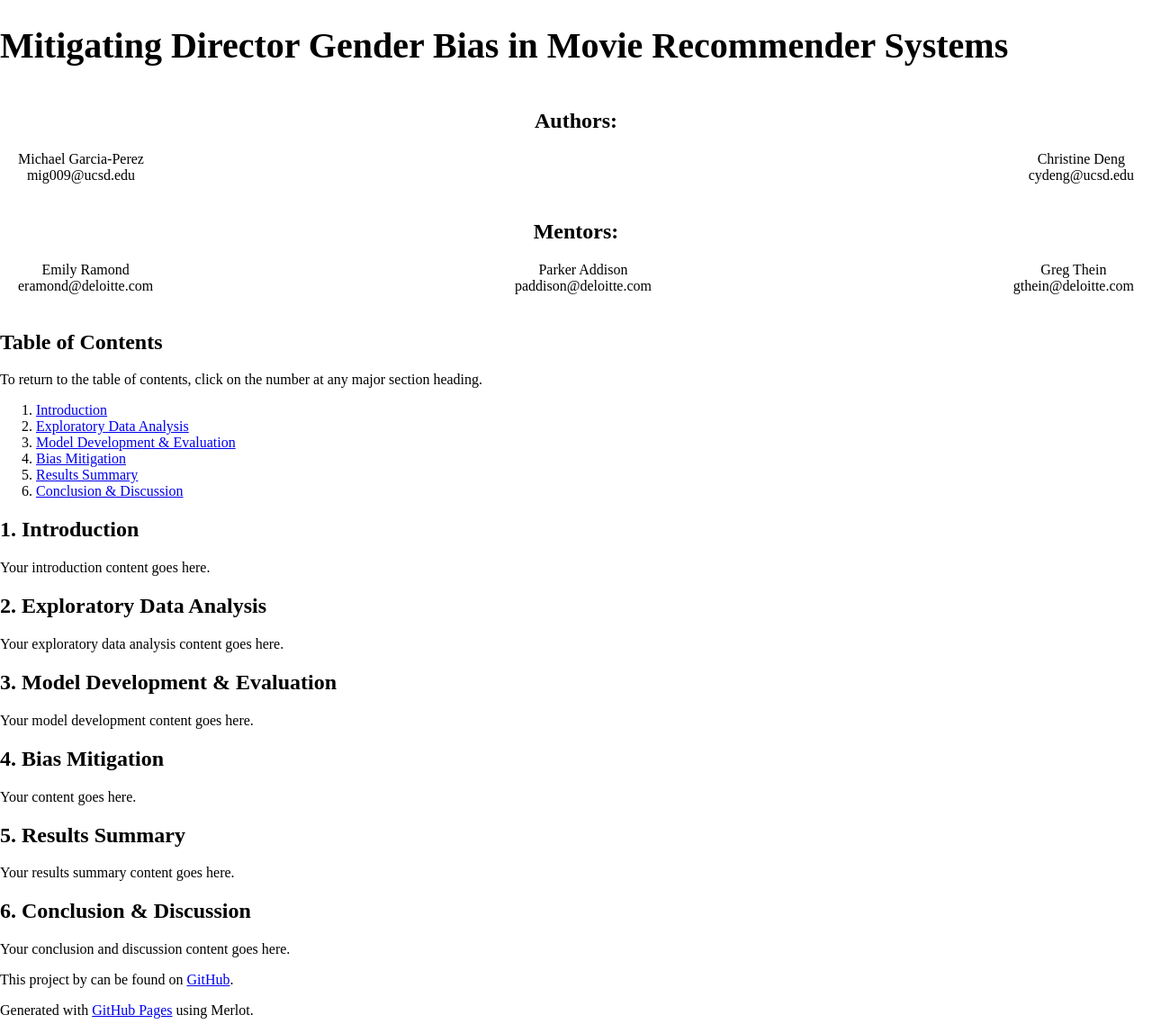
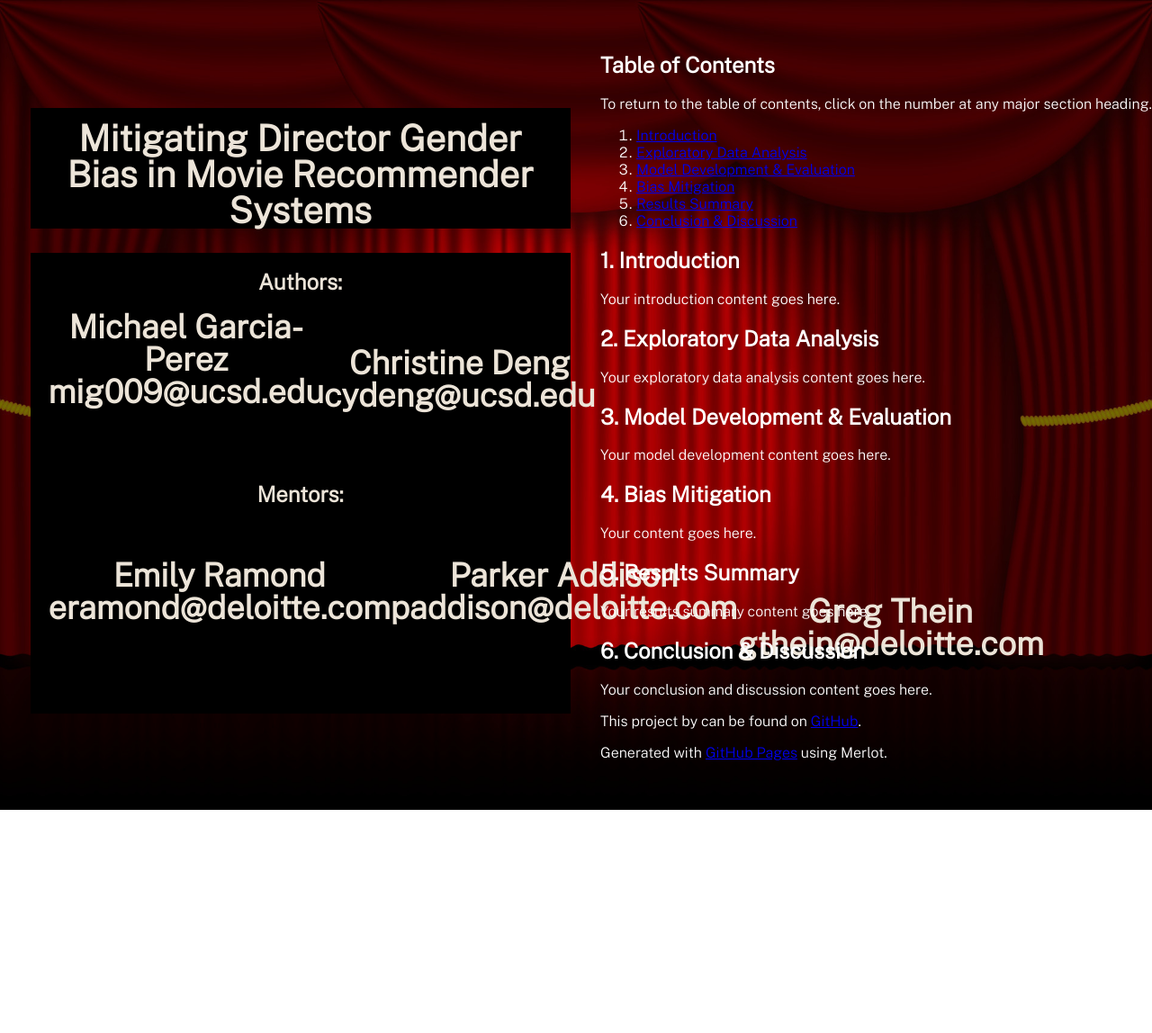
Before and after one commit to michael-garciaperez/DSC180A-Methodology-5, a Jekyll site: the page built from index.md, in a window 1280 px wide. Shown: the whole page at 90% size. Built offline with Jekyll 4.4.1, drawn with Linux system fonts in a browser that asks for light colours; after the commit the page ends 900 px from its top, so only the background shows below that.

Commit message:
Update style.scss

```diff
--- a/assets/css/style.scss
+++ b/assets/css/style.scss
@@ -6,18 +6,67 @@
 
 @import url('https://fonts.googleapis.com/css2?family=Public+Sans:wght@300&display=swap');
 
-/* Resetting body margin and padding */
+/* Setting background image and font */
 body {
+    font-family: 'Public Sans', sans-serif;
+    background-image: url('../images/curtains.jpeg');
+    background-size: cover;
+    background-position: center;
+    background-repeat: no-repeat;
+    color: white;
     margin: 0;
-    padding: 0;
+    display: flex;
+    justify-content: center;
+    align-items: center;
+    min-height: 100vh; /* Ensure the body takes up the full height of the viewport */
 }
 
-/* Applying default styles to h1 and h2 */
-header h1, header h2 {
-    font-size: 2.5em;
+/* Centering header and setting max-width */
+header {
+    width: 100%;
+    max-width: 600px;
+    margin: 0 auto;
 }
 
-/* Adjusting styles for h2 */
+/* Styling h1 */
+header h1 {
+    font-size: 2.5em;
+    font-weight: 800;
+    font-style: normal;
+    color: #ece4d8;
+    text-align: center;
+    line-height: 1;
+    padding: 14px 20px 0;
+    background-color: black; /* Add black background */
+    border-width: 10px;
+    border-image-source: url('../images/clapboard.png');
+    border-image-slice: fill;
+    border-image-repeat: repeat;
+}
+
+/* Styling h2 */
 header h2 {
     font-size: 1em;
+    font-weight: 800;
+    font-style: normal;
+    color: #ece4d8;
+    text-align: center;
+    line-height: 1;
+    padding: 14px 20px 0;
+    background-color: black; /* Add black background */
+    border-width: 10px;
+    border-image-source: url('../images/clapboard.png');
+    border-image-slice: fill;
+    border-image-repeat: repeat;
 }
+
+/* Additional styles for h2 */
+header h2 span {
+    font-weight: bold;
+    font-size: 1.5em;
+    margin-bottom: 20px;
+}
+
+header h2 span:last-child {
+    margin-top: 40px;
+}
```
